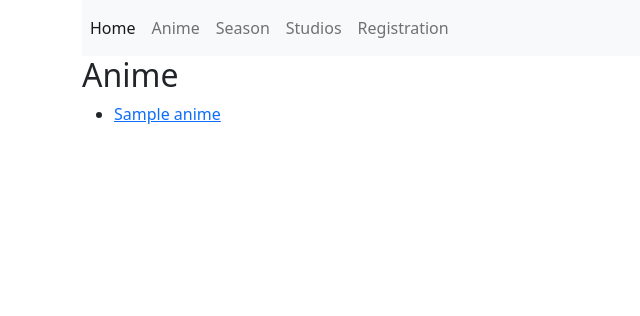
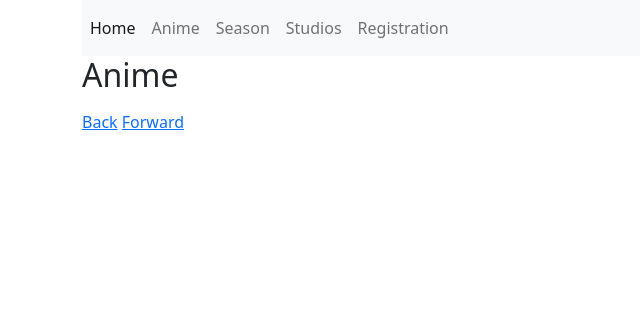
Before and after one commit to nLightRU/anibase, a Flask app: page /anime?page=2 in a window 1280 px wide. Shown: the top 316 px of the page, without its empty margins (0-640 px from the left). Run offline with Flask 3, Linux system fonts and the light colour scheme; tables that the repository leaves empty hold one stand-in row (values such as "Sample post").

Commit message:
simple paging for anime

```diff
--- a/anibase/templates/anime_index.html
+++ b/anibase/templates/anime_index.html
@@ -14,6 +14,14 @@
         <li><a href={{"/anime/%d" % a.mal_id}}>{{a.title}}</a></li>
     {%endfor%}
     </ul>
+    <div>
+        {%if page > 1%}
+            <a href="/anime?page={{page-1}}">Back</a>
+        {%endif%}
+        {%if page < 10%}
+            <a href="/anime?page={{page+1}}">Forward</a>
+        {%endif%}
+    </div>
 </div>
 
 {%endblock%}
--- a/anibase/views.py
+++ b/anibase/views.py
@@ -20,10 +20,12 @@ def index():
 @views.route('/anime')
 def anime():
     with Session(engine) as session:
-        anime_list = session.execute(select(Anime)
-                                     .order_by(Anime.members.desc())
-                                     .limit(20), execution_options={"prebuffer_rows": True}).scalars()
-    return render_template('anime_index.html', anime_titles=anime_list)
+        page = request.args.get('page', 1, type=int)
+        offset = page - 1
+        per_page = current_app.config['PER_PAGE']
+        pagination = session.query(Anime).order_by(Anime.members.desc()) \
+                                          .slice(offset * per_page, offset*per_page + per_page)
+    return render_template('anime_index.html', anime_titles=pagination, page=page)
 
 
 @views.route('/anime/<int:mal_id>')
@@ -35,7 +37,6 @@ def anime_by_id(mal_id):
             anime_genres = session.execute(select(AnimeGenre).where(AnimeGenre.id_anime == mal_id))
             for ag in anime_genres.scalars():
                 genres.append(session.get(Genre, ag.id_genre))
-            session.close()
         except Exception as ex:
             print(ex)
             abort(404)
@@ -48,7 +49,6 @@ def anime_by_year(year_val):
     with Session(engine) as session:
         anime_titles = session.query(Anime).filter(Anime.year == year_val)
         anime_titles = sorted(anime_titles, key=lambda a: 0 if not a.score else a.score, reverse=True)
-        session.close()
     return render_template('anime_year.html', titles=anime_titles, year=year_val)
 
 
@@ -60,5 +60,4 @@ def studios():
         per_page = current_app.config['PER_PAGE']
         pagination = session.query(Studio).slice(offset * per_page,
                                                  offset*per_page + per_page)
-        # print(studios)
     return render_template('studios.html', studios=pagination, page=page)
```
